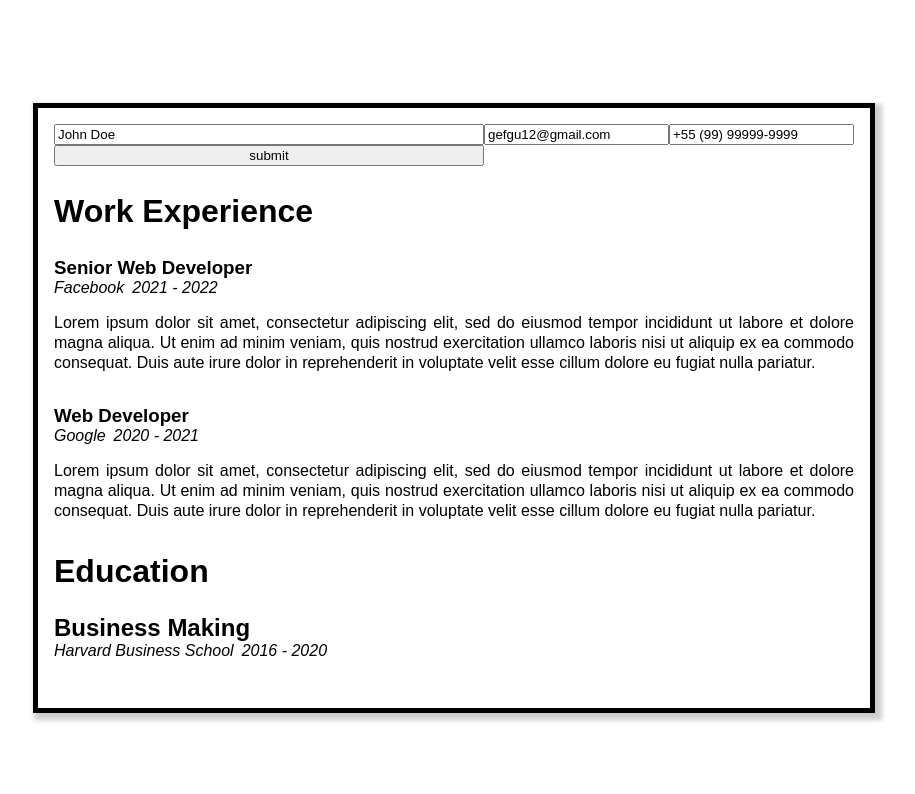
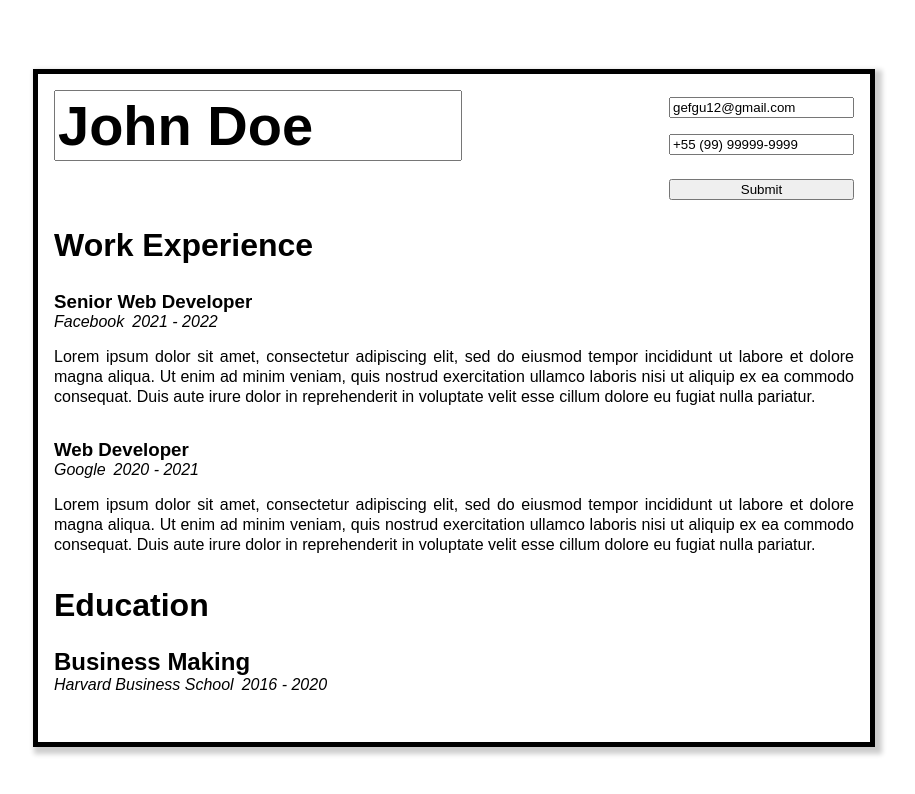
Before and after one commit to gefgu/cv-application, a React (Create React App) app: page / in a window 1280 px wide. Both pictures are taken after a click on the button "Edit". Shown: the top 794 px of the page, without its empty margins (186-1101 px from the left). Built offline with nearby package versions, Linux system fonts and the light colour scheme.

Commit message:
Add name styling and form positioning

```diff
--- a/src/components/General.js
+++ b/src/components/General.js
@@ -47,7 +47,7 @@ class General extends Component {
               onChange={handleEdit}
             ></input>
           </div>
-          <button onClick={() => enableEdit(false)}>submit</button>
+          <button className="submit" onClick={() => enableEdit(false)}>Submit</button>
         </form>
       );
     }
--- a/src/styles/general.css
+++ b/src/styles/general.css
@@ -1,12 +1,22 @@
 .general-data {
   display: grid;
   grid-template-columns: 1fr auto;
-  justify-content: space-between;
   align-items: center;
+  gap: 18px 128px;
 }
 
-.general-data h1 {
+.general-data input {
+  display: block;
+}
+
+.general-data h1,
+.general-data #name {
   font-size: 3.5rem;
+  font-weight: bold;
+}
+
+.general-data #name {
+  width: 400px;
 }
 
 .contact-info p {
@@ -16,3 +26,13 @@
   align-items: center;
   font-size: 0.9rem;
 }
+
+form .contact-info {
+  display: flex;
+  flex-direction: column;
+  gap: 16px;
+}
+
+.general-data button {
+  grid-column-start: 2;
+}
```
